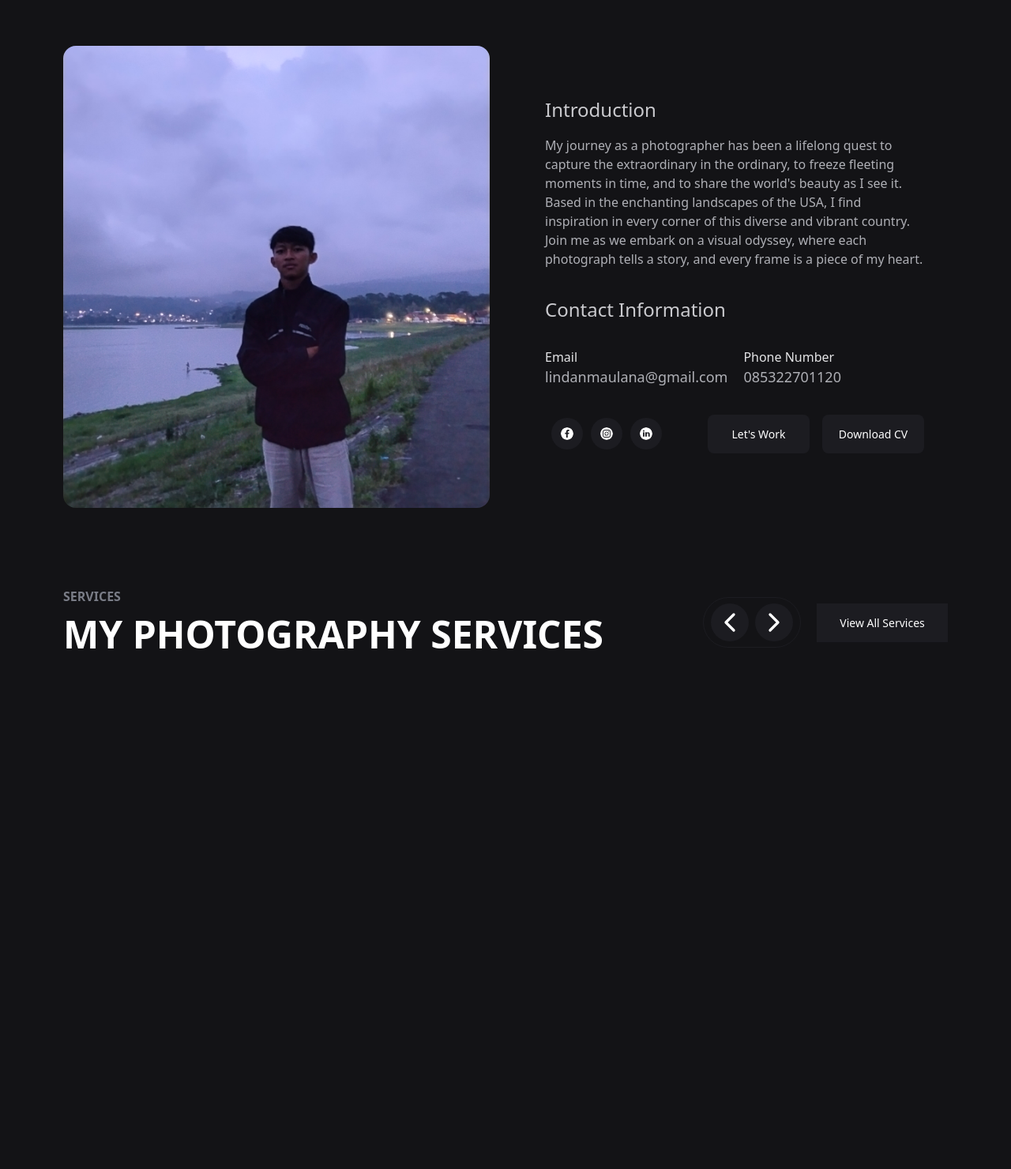
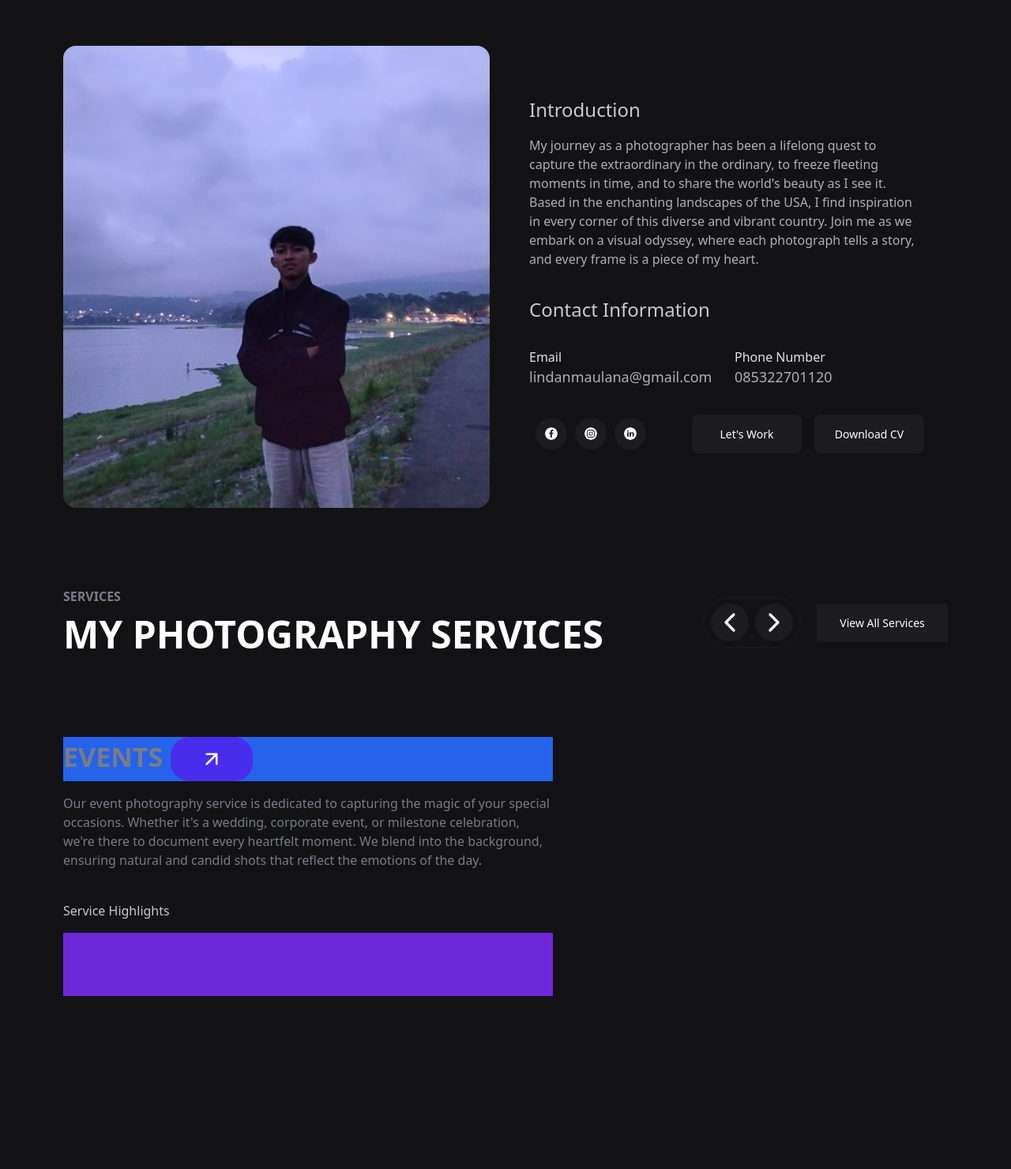
Before and after one commit to lindanmaulana/PortfolioPerson, a website: page index.html in a window 1280 px wide. Shown: the part 1063-2543 px from the top of the page at 79% size. Drawn offline with Linux system fonts and the light colour scheme.

Commit message:
section services update

```diff
--- a/index.html
+++ b/index.html
@@ -202,7 +202,10 @@
                 >
               </div>
             </div>
-            <div id="about-content" class="w-full h-[645px] pt-[60px] flex">
+            <div
+              id="about-content"
+              class="w-full h-[645px] pt-[60px] flex gap-x-[20px]"
+            >
               <div id="about-content-img" class="w-1/2 overflow-hidden">
                 <div
                   id="about-content-img-el"
@@ -210,10 +213,7 @@
                   class="w-[540px] h-[585px] block bg-cover bg-center rounded-2xl"
                 ></div>
               </div>
-              <div
-                id="about-content-text"
-                class="w-1/2 h-[585px] py-[33px] pl-[20px]"
-              >
+              <div id="about-content-text" class="w-1/2 h-[585px] py-[33px]">
                 <div
                   id="about-content-text-frame1"
                   class="w-full h-[253px] p-[30px]"
@@ -430,8 +430,50 @@
                 >
               </div>
             </div>
-            <div id="services-content" class="w-full h-[562px] mt-[60px]">
-              <div id="services-content-text" class="w-[620px] h-[544px]"></div>
+            <div
+              id="services-content"
+              class="w-full h-[562px] flex gap-x-[40px] mt-[60px]"
+            >
+              <div id="services-content-text" class="w-[620px] h-[544px]">
+                <div
+                  class="w-full h-[56px] flex gap-x-[10px] mb-[16px] bg-blue-600"
+                >
+                  <h3 class="text-[34px] font-semibold text-[#797C86]">
+                    EVENTS
+                  </h3>
+                  <a
+                    href=""
+                    class="w-[104px] h-[56px] bg-[#4A2CED] flex justify-center items-center text-transparent rounded-3xl"
+                    ><svg
+                      class="fill-current"
+                      xmlns="http://www.w3.org/2000/svg"
+                      width="30"
+                      height="30"
+                      viewBox="0 0 24 24"
+                      fill="none"
+                      stroke="#FFFFFF"
+                      stroke-width="2"
+                      stroke-linecap="round"
+                      stroke-linejoin="round"
+                    >
+                      <path d="M7 17l9.2-9.2M17 17V7H7" /></svg
+                  ></a>
+                </div>
+                <p class="text-[16px] text-[#797C86] mb-[40px]">
+                  Our event photography service is dedicated to capturing the
+                  magic of your special occasions. Whether it's a wedding,
+                  corporate event, or milestone celebration, we're there to
+                  document every heartfelt moment. We blend into the background,
+                  ensuring natural and candid shots that reflect the emotions of
+                  the day.
+                </p>
+                <h3 class="text-[16px] font-medium text-[#CACACE] mb-[16px]">
+                  Service Highlights
+                </h3>
+                <div
+                  class="w-full h-[80px] flex gap-x-[10px] px-[18px] py-[16px] bg-violet-700"
+                ></div>
+              </div>
               <div id="services-content-img"></div>
             </div>
           </div>
```
Also changed, not shown: src/output.css.
